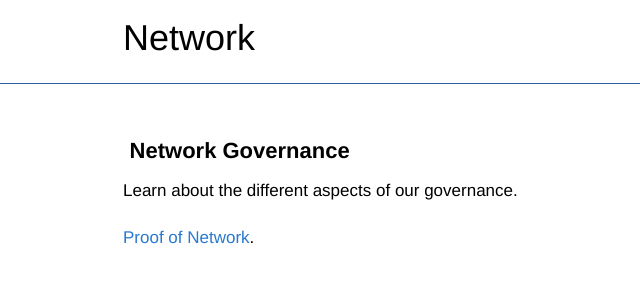
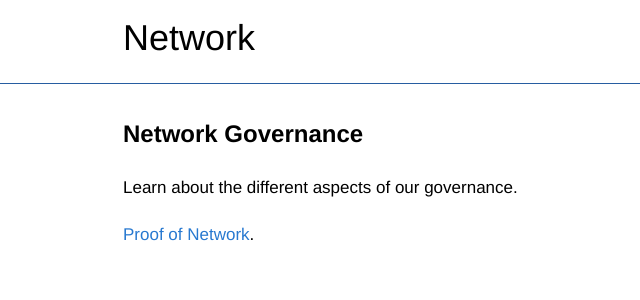
Before and after one commit to networkf/network.github.io, a Jekyll site: the page built from governance.md, in a window 1280 px wide. Shown: the top 300 px of the page, without its empty margins (152-792 px from the left). Built offline with Jekyll 4.4.1, drawn with Linux system fonts in a browser that asks for light colours; some web fonts are replaced; our own code applies the rules of GitHub Pages for plain Markdown files; the repository's description, which GitHub fills in, is left out.

Commit message:
Update governance.md

```diff
--- a/governance.md
+++ b/governance.md
@@ -5,7 +5,9 @@ layout: default
 <link rel="shortcut icon" type="image/png" href="/favicon.png">
 </head>
 ---
-## Network Governance
+
+<b><font size="5">Network Governance</font></b>
+
 Learn about the different aspects of our governance.
 
 [Proof of Network](/proofofnetwork).
```
